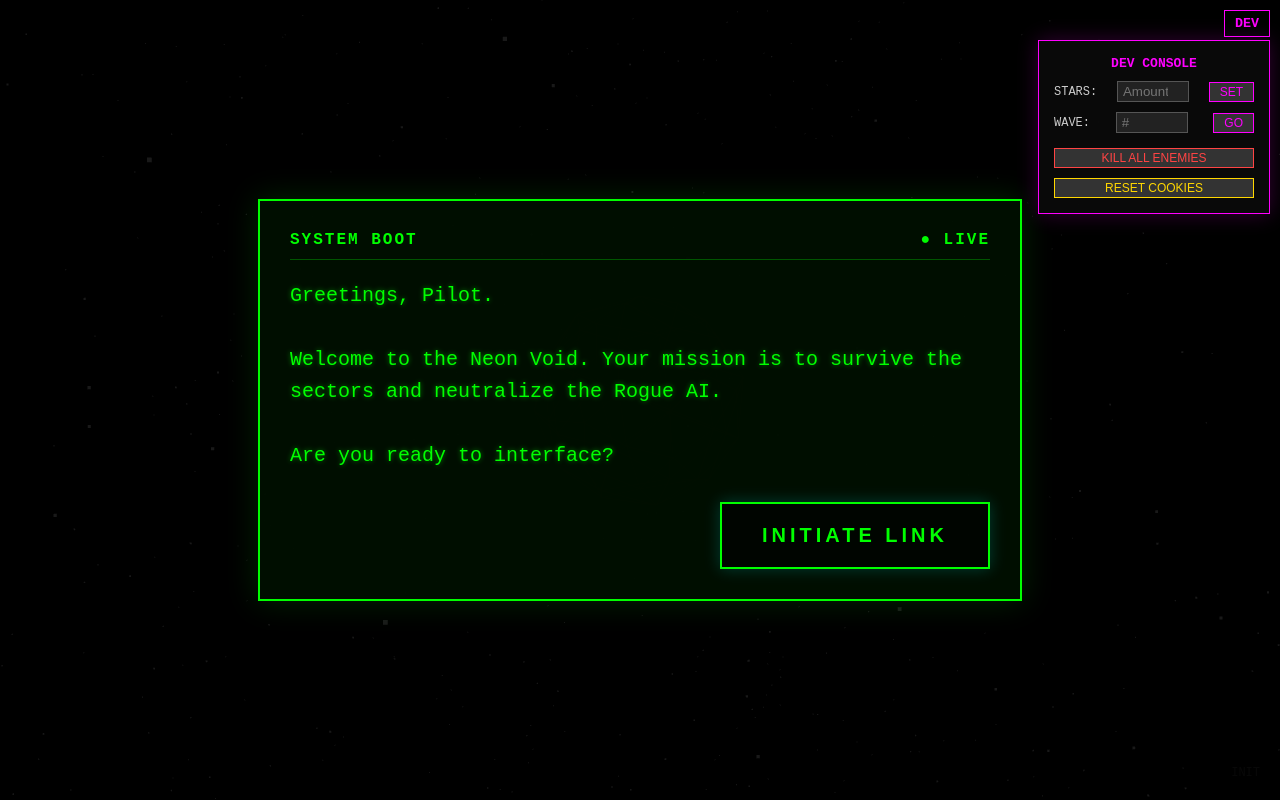
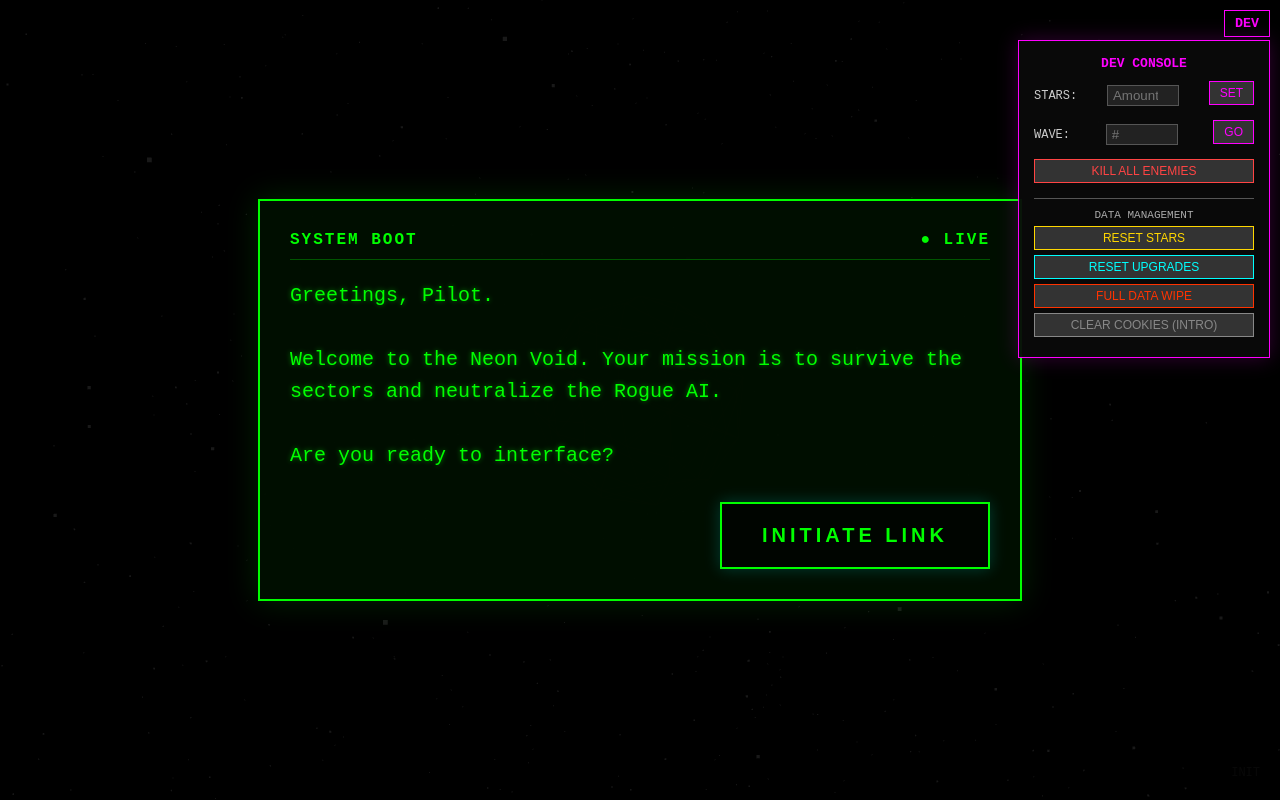
Before and after one commit to halleybearyoung-coder/NeonVoid, a plain HTML site: page index.html in a window 1280 px wide. Both pictures are taken after a click on the button "DEV". Drawn offline with nearby package versions, Linux system fonts and the light colour scheme; animation ran at ten frames a second.

Commit message:
Update index.html

```diff
--- a/index.html
+++ b/index.html
@@ -511,7 +511,7 @@
             border: 1px solid #ff00ff;
             padding: 15px;
             z-index: 2000;
-            width: 200px;
+            width: 220px;
             display: none;
             box-shadow: 0 0 20px rgba(255, 0, 255, 0.2);
             font-family: monospace;
@@ -535,8 +535,9 @@
             color: #ff00ff;
             border: 1px solid #ff00ff;
             cursor: pointer;
-            padding: 2px 10px;
+            padding: 4px 10px;
             font-size: 12px;
+            margin-bottom: 5px;
         }
         .dev-btn:hover { background: #ff00ff; color: black; }
     </style>
@@ -567,8 +568,15 @@
             <button class="dev-btn" onclick="devSkipWave()">GO</button>
         </div>
 
-        <button class="dev-btn" style="width: 100%; color: #ff4444; border-color: #ff4444; margin-top: 5px;" onclick="devKillAll()">KILL ALL ENEMIES</button>
-        <button class="dev-btn" style="width: 100%; color: #ffd700; border-color: #ffd700; margin-top: 10px;" onclick="devResetCookies()">RESET COOKIES</button>
+        <button class="dev-btn" style="width: 100%; color: #ff4444; border-color: #ff4444;" onclick="devKillAll()">KILL ALL ENEMIES</button>
+
+        <div style="margin-top: 10px; border-top: 1px solid #555; padding-top: 10px; text-align: center;">
+            <span style="font-size: 11px; color: #aaa; display: block; margin-bottom: 5px;">DATA MANAGEMENT</span>
+            <button class="dev-btn" style="width: 100%; color: #ffd700; border-color: #ffd700;" onclick="devResetStarsOnly()">RESET STARS</button>
+            <button class="dev-btn" style="width: 100%; color: #00ffff; border-color: #00ffff;" onclick="devResetUpgradesOnly()">RESET UPGRADES</button>
+            <button class="dev-btn" style="width: 100%; color: #ff3300; border-color: #ff3300;" onclick="devFullReset()">FULL DATA WIPE</button>
+            <button class="dev-btn" style="width: 100%; color: #888; border-color: #888;" onclick="devResetCookies()">CLEAR COOKIES (INTRO)</button>
+        </div>
     </div>
 
     <!-- Message Modal -->
@@ -2675,6 +2683,35 @@
             }
         }
 
+        function devResetStarsOnly() {
+            gameData.easy.stars = 0;
+            gameData.hard.stars = 0;
+            saveData();
+            updateUI();
+            if (gameState === STATE.HANGAR) updateHangarUI();
+        }
+
+        function devResetUpgradesOnly() {
+            gameData.easy.healthLvl = 0;
+            gameData.easy.cannonLvl = 0;
+            gameData.hard.healthLvl = 0;
+            gameData.hard.cannonLvl = 0;
+            saveData();
+            updateUI();
+            if (gameState === STATE.HANGAR) updateHangarUI();
+        }
+
+        function devFullReset() {
+            gameData = {
+                easy: { stars: 0, healthLvl: 0, cannonLvl: 0, maxStage: 1 },
+                hard: { stars: 0, healthLvl: 0, cannonLvl: 0, maxStage: 1 }
+            };
+            saveData();
+            updateUI();
+            if (gameState === STATE.HANGAR) updateHangarUI();
+            alert("FULL DATA WIPE COMPLETE!");
+        }
+
         function devResetCookies() {
             deleteCookie('neonVoid_visited');
             deleteCookie('neonVoidData_v3');
```
